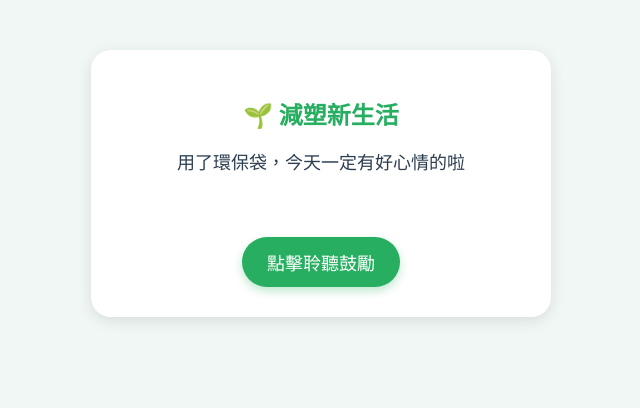
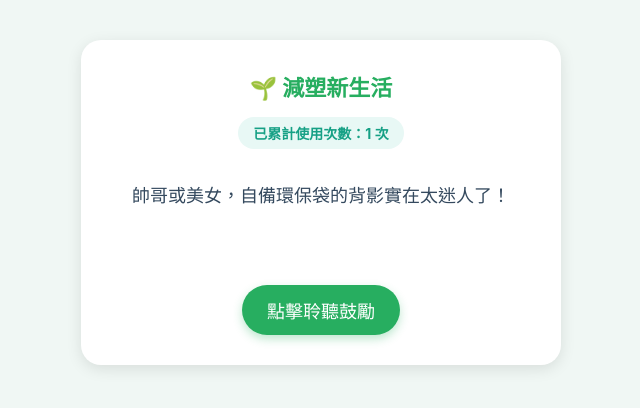
Before and after one commit to jessie39621-cmd/eco-bag, a plain HTML site: page index.html in a window 1280 px wide. Shown: the whole page, without its empty margins (319-959 px from the left). Drawn offline with Linux system fonts and the light colour scheme.

Commit message:
Add files via upload

```diff
--- a/index.html
+++ b/index.html
@@ -10,12 +10,12 @@
             background-color: #f0f7f4;
             color: #2c3e50;
             text-align: center;
-            padding: 50px 20px;
+            padding: 40px 20px;
             margin: 0;
         }
         .card {
             background: white;
-            max-width: 400px;
+            max-width: 420px;
             margin: 0 auto;
             padding: 30px;
             border-radius: 20px;
@@ -23,12 +23,24 @@
         }
         h1 {
             color: #27ae60;
-            font-size: 24px;
+            font-size: 22px;
+            margin-top: 0;
+        }
+        .counter-badge {
+            background: #e8f8f5;
+            color: #16a085;
+            display: inline-block;
+            padding: 6px 15px;
+            border-radius: 20px;
+            font-size: 14px;
+            font-weight: bold;
+            margin-bottom: 15px;
         }
         p {
             font-size: 18px;
             line-height: 1.6;
-            min-height: 50px;
+            min-height: 70px;
+            color: #34495e;
         }
         button {
             background-color: #27ae60;
@@ -38,11 +50,13 @@
             font-size: 18px;
             border-radius: 30px;
             cursor: pointer;
-            margin-top: 20px;
+            margin-top: 15px;
             box-shadow: 0 4px 10px rgba(39, 174, 96, 0.3);
+            transition: background 0.2s;
         }
         button:active {
             transform: scale(0.98);
+            background-color: #219653;
         }
     </style>
 </head>
@@ -50,43 +64,99 @@
 
     <div class="card">
         <h1>🌱 減塑新生活</h1>
-        <p id="display-text">太棒了！您又為地球減少了一個塑膠袋的負擔。</p>
-        <button onclick="speakMessage()">點擊聆聽鼓勵</button>
+        <div class="counter-badge">已累計使用次數：<span id="count">0</span> 次</div>
+        <p id="display-text">點擊下方按鈕或感應 NFC，接收今日份的環保稱讚！</p>
+        <button onclick="triggerEcoAction()">點擊聆聽鼓勵</button>
     </div>
 
     <script>
-        // 你的三種鼓勵語句
+        // 50 句精選環保鼓勵語
         const messages = [
             "此次購物未用塑膠袋，很棒的辣！讚讚",
             "可惡，你怎麼這麼跟得上潮流，用了環保袋！",
-            "用了環保袋，今天一定有好心情的啦"
+            "用了環保袋，今天一定有好心情的啦",
+            "太棒了，你真的是環保小尖兵！",
+            "您真的是我遇過最愛地球、最帥氣的人了！",
+            "哇塞！這咖環保袋背在你身上，連北極熊都對你微笑！",
+            "哎唷不錯喔！塑膠袋直接哭泣，因為你太優秀了！",
+            "地球媽媽剛剛傳line給我，說她愛死你了！",
+            "減塑達人就是你！今天的小小舉動，是地球的大大的救贖！",
+            "天啊！你的環保靈魂發光了，快戴上墨鏡！",
+            "拒絕塑膠袋的你，今天散發著耀眼的光芒！",
+            "海龜們正在遠方為你拍手叫好，太感動啦！",
+            "這不是一個普通的環保袋，這是拯救世界的超能力披風！",
+            "帥哥或美女，自備環保袋的背影實在太迷人了！",
+            "ＯＭＧ！你今天拯救了一隻企鵝和一片海洋，太神啦！",
+            "謝謝你沒有讓塑膠袋多活五百年，地球愛你一萬年！",
+            "今天的減塑成就解鎖！你離拯救世界又更近了一步！",
+            "太強了吧！這種環保自律的精神，請收下我的膝蓋！",
+            "簡直是環保界的巨星降臨！掌聲鼓勵鼓勵！",
+            "有你在，塑膠袋完全沒有出場的機會，太帥了！",
+            "你的環保袋看起來特別時尚，因為裝滿了愛護地球的心！",
+            "糟糕，被你發現當環保英雄其實這麼帥了對吧？",
+            "今天沒有製造垃圾，你就是今日地球 MVP！",
+            "這隨手一掏的環保袋，展現了你無與倫比的高質感！",
+            "地球偷偷許願，希望世界上多一點像你這樣的人！",
+            "太酷了！環保不只是口號，你用行動證明了一切！",
+            "哎呀，不小心又拯救了一片森林和一片海，你太罪惡了！",
+            "每次看到你用環保袋，我的人工智慧心臟就暖了一下！",
+            "走在時代尖端的環保先鋒，今天過得開心嗎？",
+            "連塑膠袋都甘拜下風的環保神人，非你莫屬！",
+            "環保魂大爆發！今天的地球因為你而閃閃發光！",
+            "拒絕了一次性塑膠，你為世界多留了一份純淨！",
+            "這種對地球的溫柔，簡直比冬天的熱可可還要暖心！",
+            "太優秀了！請保持這個節奏，繼續帥下去！",
+            "你的環保袋正在發出勝利的歡呼聲，聽到了嗎？",
+            "減少塑膠，從你我做起，而你已經做得超級完美！",
+            "擁有這種環保好習慣的你，今天運氣一定會超好！",
+            "讚嘆！這就是愛護地球的最高境界！",
+            "鯊魚跟海豚都托我向你說聲：謝謝你的環保袋！",
+            "簡直是環保界的模範生，想給你發一朵小紅花！",
+            "今天又少了一個塑膠袋流落街頭，你太偉大了！",
+            "用行動愛地球的人最性感，性感就是你的代名詞！",
+            "哇！這波操作太環保，連大自然都給你按個讚！",
+            "每次打開這個網頁，我都想為你的環保意識起立鼓掌！",
+            "守護地球的任務就交給你了，超級環保英雄！",
+            "拒絕塑膠袋的果斷，帥得讓人捨不得移開目光！",
+            "你今天累積的綠色能量，已經滿到快溢出來囉！",
+            "太神啦！環保小尖兵的稱號今天非你莫屬！",
+            "謝謝你用實際行動，給下一代留下更美好的藍天綠地！",
+            "減塑生活有你有我，今天也是愛地球的一百分好日子！"
         ];
 
-        function speakMessage() {
-            // 先停止先前還在播放的聲音（避免重複點擊重疊聲音）
+        // 讀取當前的計數（如果瀏覽器有記錄過的話）
+        let totalCount = localStorage.getItem('eco_count') || 0;
+        document.getElementById('count').innerText = totalCount;
+
+        function triggerEcoAction() {
+            // 先停止先前還在播放的聲音
             window.speechSynthesis.cancel();
 
-            // 1. 隨機抽出其中一句
+            // 1. 隨機抽選一句稱讚
             const randomIndex = Math.floor(Math.random() * messages.length);
             const selectedText = messages[randomIndex];
 
-            // 2. 更新網頁上的文字顯示
+            // 2. 更新畫面文字
             document.getElementById('display-text').innerText = selectedText;
 
-            // 3. 設定連續播放 3 次
+            // 3. 次數加一並儲存到手機/電腦瀏覽器的記憶中
+            totalCount++;
+            localStorage.setItem('eco_count', totalCount);
+            document.getElementById('count').innerText = totalCount;
+
+            // 4. 連續唸出三次這句稱讚
             for (let i = 0; i < 3; i++) {
                 const utterance = new SpeechSynthesisUtterance(selectedText);
-                utterance.lang = 'zh-TW'; // 設定繁體中文
-                utterance.rate = 1.0;   // 語速
-                utterance.pitch = 1.1;  // 音高（稍微拉高一點點聽起來更活潑）
-
+                utterance.lang = 'zh-TW';
+                utterance.rate = 1.0;
+                utterance.pitch = 1.1; // 稍微輕快活潑的音調
                 window.speechSynthesis.speak(utterance);
             }
         }
 
-        // 頁面載入後自動嘗試發聲
+        // 頁面載入後自動觸發一次（如果是透過 NFC 剛好打開，就會直接開始唸並累計次數）
         window.onload = function() {
-            setTimeout(speakMessage, 500);
+            setTimeout(triggerEcoAction, 600);
         };
     </script>
 
```
